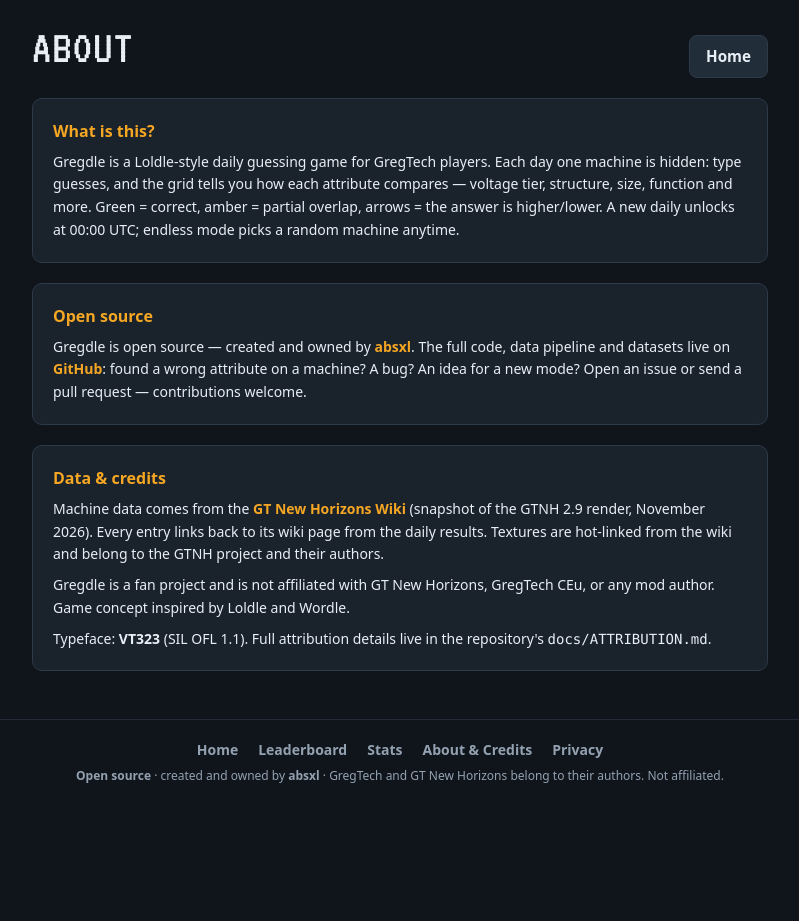
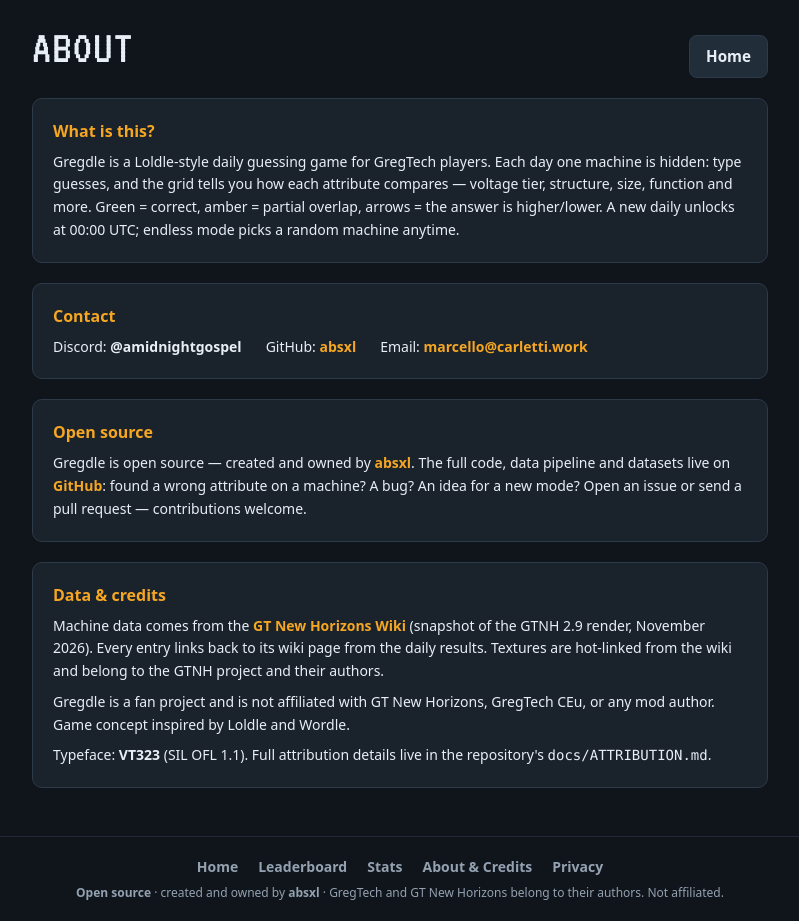
Before and after one commit to absxl/Gregdle, a Next.js app: page /about in a window 1280 px wide. Shown: the whole page, without its empty margins (240-1039 px from the left). Before the commit the page ends 804 px from the top, so only its background shows below. Built offline with nearby package versions, Linux system fonts and the light colour scheme; no server answers.

Commit message:
site: contact info (Discord @amidnightgospel, GitHub absxl, marcello@carletti.work) on About + Privacy; Discord-only sign-in (email magic link removed)

```diff
--- a/app/about/page.tsx
+++ b/app/about/page.tsx
@@ -23,6 +23,33 @@ export default function AboutPage() {
           tier, structure, size, function and more. Green = correct, amber = partial overlap, arrows
           = the answer is higher/lower. A new daily unlocks at 00:00 UTC; endless mode picks a
           random machine anytime.
+        </p>
+      </section>
+
+      <section className="panel p-5 text-sm leading-relaxed">
+        <h2 className="mb-2 text-base font-black text-accent">Contact</h2>
+        <p className="flex flex-wrap gap-x-6 gap-y-2">
+          <span>
+            Discord:{" "}
+            <span className="font-bold text-foreground">@amidnightgospel</span>
+          </span>
+          <span>
+            GitHub:{" "}
+            <a
+              href="https://github.com/absxl"
+              className="font-semibold text-accent hover:underline"
+              rel="noreferrer"
+              target="_blank"
+            >
+              absxl
+            </a>
+          </span>
+          <span>
+            Email:{" "}
+            <a href="mailto:marcello@carletti.work" className="font-semibold text-accent hover:underline">
+              marcello@carletti.work
+            </a>
+          </span>
         </p>
       </section>
 
--- a/app/privacy/page.tsx
+++ b/app/privacy/page.tsx
@@ -22,7 +22,7 @@ export default function PrivacyPage() {
 
         <h2 className="mb-2 text-base font-black text-accent">Accounts (optional)</h2>
         <p className="mb-4">
-          If you create an account, we store your email/auth provider identity, a display name, and
+          If you create an account, we store your Discord account identity (user id, username, avatar), a display name, and
           your game results — solely to sync your progress and show leaderboards. We never sell
           personal data. Authentication is handled by Supabase Auth.
         </p>
--- a/components/auth/AuthPanel.tsx
+++ b/components/auth/AuthPanel.tsx
@@ -6,18 +6,16 @@ import { getSupabaseBrowser } from "@/lib/supabase/client";
 import { migrateGuestResults } from "@/lib/game/migrate";
 
 /**
- * Sign-in panel (D22/D25): Discord OAuth is the default; email magic link is
- * the fallback. Display names are taken from the Discord tag (or email
+ * Sign-in panel (D22/D25/D28): Discord OAuth only. Display names are taken from the Discord tag (or email
  * prefix) and are NEVER editable — the profile row is provisioned
  * automatically on first login, with numeric suffixes resolving collisions.
  */
 
-type Phase = "loading" | "signed-out" | "email-form" | "sent" | "provisioning" | "signed-in";
+type Phase = "loading" | "signed-out" | "provisioning" | "signed-in";
 
 export function AuthPanel({ compact = false }: { compact?: boolean }) {
   const supabase = getSupabaseBrowser();
   const [phase, setPhase] = useState<Phase>("loading");
-  const [email, setEmail] = useState("");
   const [displayName, setDisplayName] = useState("");
   const [error, setError] = useState<string | null>(null);
   const [busy, setBusy] = useState(false);
@@ -98,19 +96,6 @@ export function AuthPanel({ compact = false }: { compact?: boolean }) {
     })();
   }, [phase, supabase]);
 
-  const sendLink = useCallback(async () => {
-    if (!supabase || !email.includes("@")) return;
-    setBusy(true);
-    setError(null);
-    const { error: err } = await supabase.auth.signInWithOtp({
-      email,
-      options: { emailRedirectTo: window.location.origin },
-    });
-    setBusy(false);
-    if (err) setError(err.message);
-    else setPhase("sent");
-  }, [email, supabase]);
-
   const signOut = useCallback(async () => {
     if (!supabase) return;
     await supabase.auth.signOut();
@@ -162,39 +147,8 @@ export function AuthPanel({ compact = false }: { compact?: boolean }) {
         <button type="button" className="btn btn-primary" onClick={signInWithDiscord}>
           🎮 Continue with Discord
         </button>
-        <button type="button" className="btn text-muted" onClick={() => setPhase("email-form")}>
-          or use email
-        </button>
         {error && <p className="max-w-[16rem] text-xs font-bold text-bad">{error}</p>}
       </div>
-    );
-  }
-
-  if (phase === "email-form") {
-    return (
-      <div className={shell}>
-        <input
-          type="email"
-          value={email}
-          onChange={(e) => setEmail(e.target.value)}
-          onKeyDown={(e) => e.key === "Enter" && sendLink()}
-          placeholder="you@example.com"
-          aria-label="Email for magic link"
-          className="rounded-lg border border-edge bg-surface2 px-3 py-2 text-sm font-semibold focus:border-accent focus:outline-none"
-        />
-        <button type="button" className="btn btn-primary" disabled={busy} onClick={sendLink}>
-          Send link
-        </button>
-        {error && <p className="text-xs font-bold text-bad">{error}</p>}
-      </div>
-    );
-  }
-
-  if (phase === "sent") {
-    return (
-      <p className="text-sm font-semibold text-good">
-        ✓ Magic link sent to {email} — check your inbox (and spam). You can close this.
-      </p>
     );
   }
 
```
